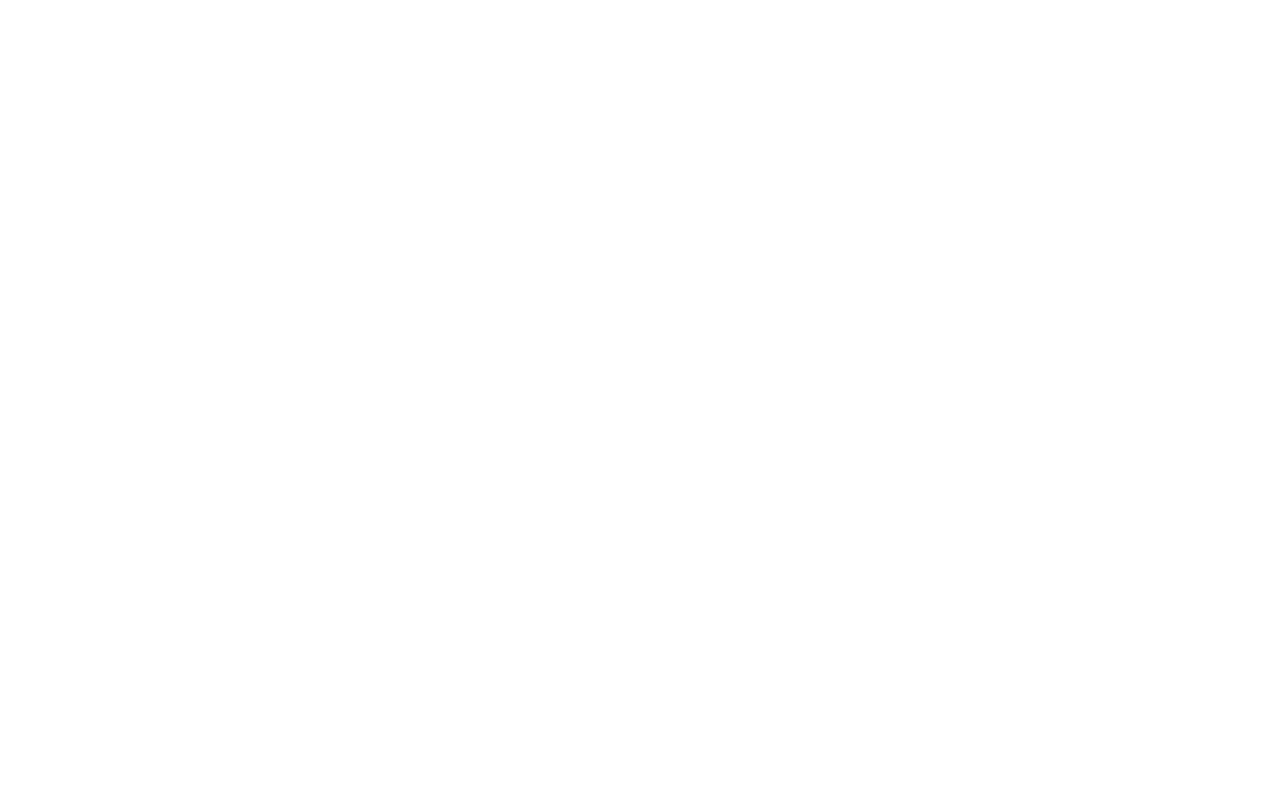
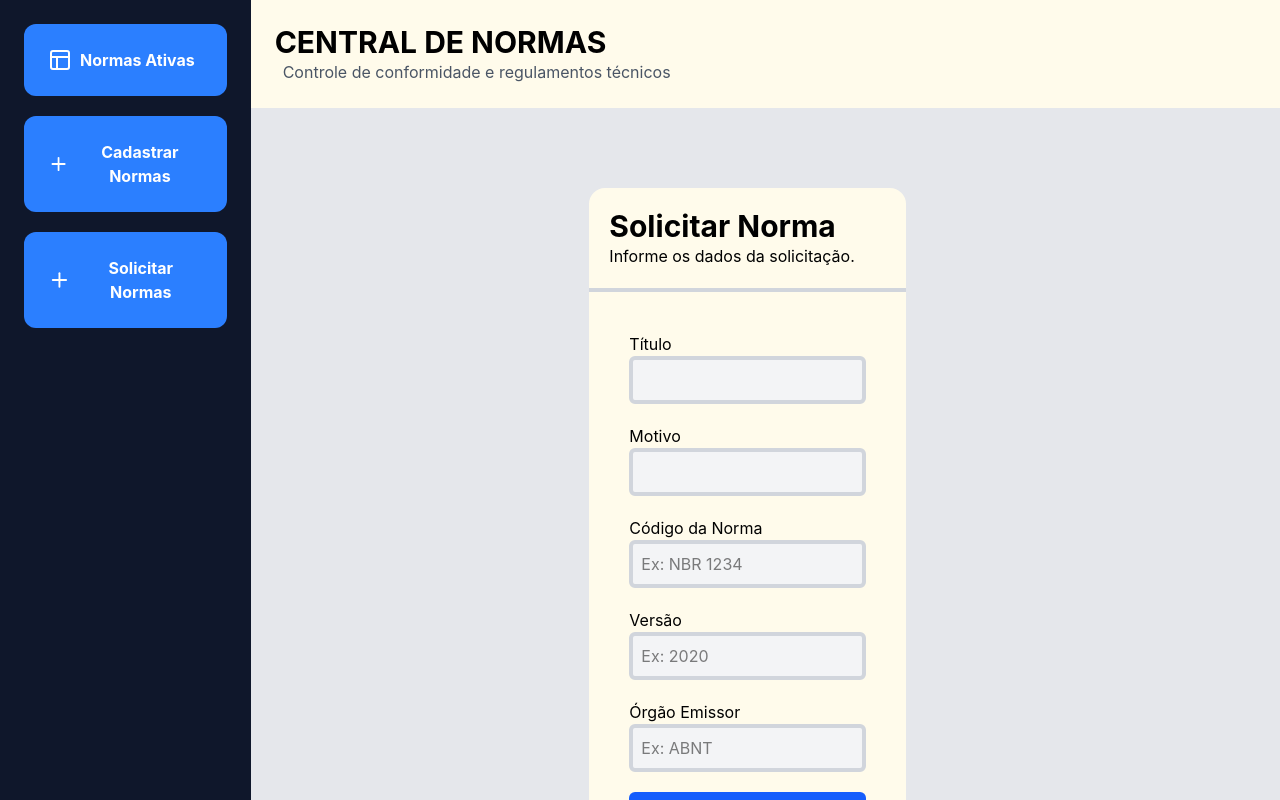
Before and after one commit to KoiTech-Aero/Frontend, a React (Vite) app: page /solicitarNorma in a window 1280 px wide. Before the commit this address had no page. Built offline with nearby package versions, Linux system fonts and the light colour scheme.

Commit message:
KOIKOI 70 feat: Criar interface para solicitar norma

```diff
--- a/src/App.jsx
+++ b/src/App.jsx
@@ -6,6 +6,7 @@ import VisualizarNorma from "./pages/VisualizarNorma";
 import CadastrarNorma from "./pages/CadastrarNorma";
 import CadastrarVersao from "./pages/CadastrarVersao";
 import VisualizarVersao from "./pages/VisualizarVersao";
+import SolicitarNorma from "./pages/SolicitarNorma";
 
 export default function App() {
   return (
@@ -23,6 +24,7 @@ export default function App() {
           <Route path="/cadastrarVersao" element={<CadastrarVersao />} />
           <Route path="/visualizarNorma" element={<VisualizarNorma />} />
           <Route path="/visualizarVersao" element={<VisualizarVersao />} />
+          <Route path="/solicitarNorma" element={<SolicitarNorma />} />
         </Route>
       </Routes>
     </BrowserRouter>
--- a/src/components/Menu.jsx
+++ b/src/components/Menu.jsx
@@ -19,6 +19,12 @@ export default function Menu() {
             Cadastrar Normas
           </button>
         </Link>
+        <Link to="/solicitarNorma">
+          <button className={btn}>
+            <Plus />
+            Solicitar Normas
+          </button>
+        </Link>
       </div>
 
       {/* aplicação futura */}
--- /dev/null
+++ b/src/pages/SolicitarNorma.jsx
@@ -0,0 +1,146 @@
+import { useState } from "react";
+
+export default function SolicitarNorma() {
+  const [formData, setFormData] = useState({
+    titulo: "",
+    motivo: "",
+    codigo_norma: "",
+    versao_norma: "",
+    orgao_emissor: "",
+  });
+
+  function handleChange(e) {
+    const { name, value } = e.target;
+
+    setFormData((prev) => ({
+      ...prev,
+      [name]: value,
+    }));
+  }
+
+  function handleSubmit(e) {
+    e.preventDefault();
+
+    fetch("http://localhost:3000/solicitacoes/norma", {
+      method: "POST",
+      headers: {
+        "Content-Type": "application/json",
+      },
+      body: JSON.stringify({
+        titulo: formData.titulo,
+        motivo: formData.motivo,
+        codigo_norma: formData.codigo_norma || undefined,
+        versao_norma: formData.versao_norma || undefined,
+        orgao_emissor: formData.orgao_emissor || undefined,
+      }),
+    })
+      .then((res) => res.json())
+      .then((data) => {
+        console.log("Resposta:", data);
+
+        // limpa o formulário
+        setFormData({
+          titulo: "",
+          motivo: "",
+          codigo_norma: "",
+          versao_norma: "",
+          orgao_emissor: "",
+        });
+
+        alert("Norma solicitada com sucesso!")
+      })
+      .catch((err) => {
+        console.error("Erro:", err);
+      });
+  }
+
+  return (
+    <form onSubmit={handleSubmit}>
+      <div className="overflow-y-auto w-[90%] flex flex-col rounded-2xl bg-amber-50">
+        <div className="m-5 flex flex-col">
+          <h1 className="text-3xl font-bold">Solicitar Norma</h1>
+          <h2 className="text-md">
+            Informe os dados da solicitação.
+          </h2>
+        </div>
+
+        <hr className="border-2 border-gray-300" />
+
+        <div className="m-10 flex flex-col gap-5">
+          {/* TITULO */}
+          <div>
+            <h1>Título</h1>
+            <input
+              name="titulo"
+              value={formData.titulo}
+              onChange={handleChange}
+              className="w-full border-4 rounded-md p-2 border-gray-300 bg-gray-100"
+              type="text"
+              required
+            />
+          </div>
+
+          {/* MOTIVO */}
+          <div>
+            <h1>Motivo</h1>
+            <input
+              name="motivo"
+              value={formData.motivo}
+              onChange={handleChange}
+              className="w-full border-4 rounded-md p-2 border-gray-300 bg-gray-100"
+              type="text"
+              required
+            />
+          </div>
+
+          {/* CODIGO NORMA */}
+          <div>
+            <h1>Código da Norma</h1>
+            <input
+              name="codigo_norma"
+              value={formData.codigo_norma}
+              onChange={handleChange}
+              className="w-full border-4 rounded-md p-2 border-gray-300 bg-gray-100"
+              type="text"
+              placeholder="Ex: NBR 1234"
+            />
+          </div>
+
+          {/* VERSAO NORMA */}
+          <div>
+            <h1>Versão</h1>
+            <input
+              name="versao_norma"
+              value={formData.versao_norma}
+              onChange={handleChange}
+              className="w-full border-4 rounded-md p-2 border-gray-300 bg-gray-100"
+              type="text"
+              placeholder="Ex: 2020"
+            />
+          </div>
+
+          {/* ORGAO EMISSOR */}
+          <div>
+            <h1>Órgão Emissor</h1>
+            <input
+              name="orgao_emissor"
+              value={formData.orgao_emissor}
+              onChange={handleChange}
+              className="w-full border-4 rounded-md p-2 border-gray-300 bg-gray-100"
+              type="text"
+              placeholder="Ex: ABNT"
+            />
+          </div>
+
+          {/* BOTÃO */}
+          <button
+            type="submit"
+            className="bg-blue-600 text-white font-bold rounded-md p-2 hover:bg-blue-700"
+          >
+            Solicitar
+          </button>
+        </div>
+      </div>
+    </form>
+  );
+}
```
